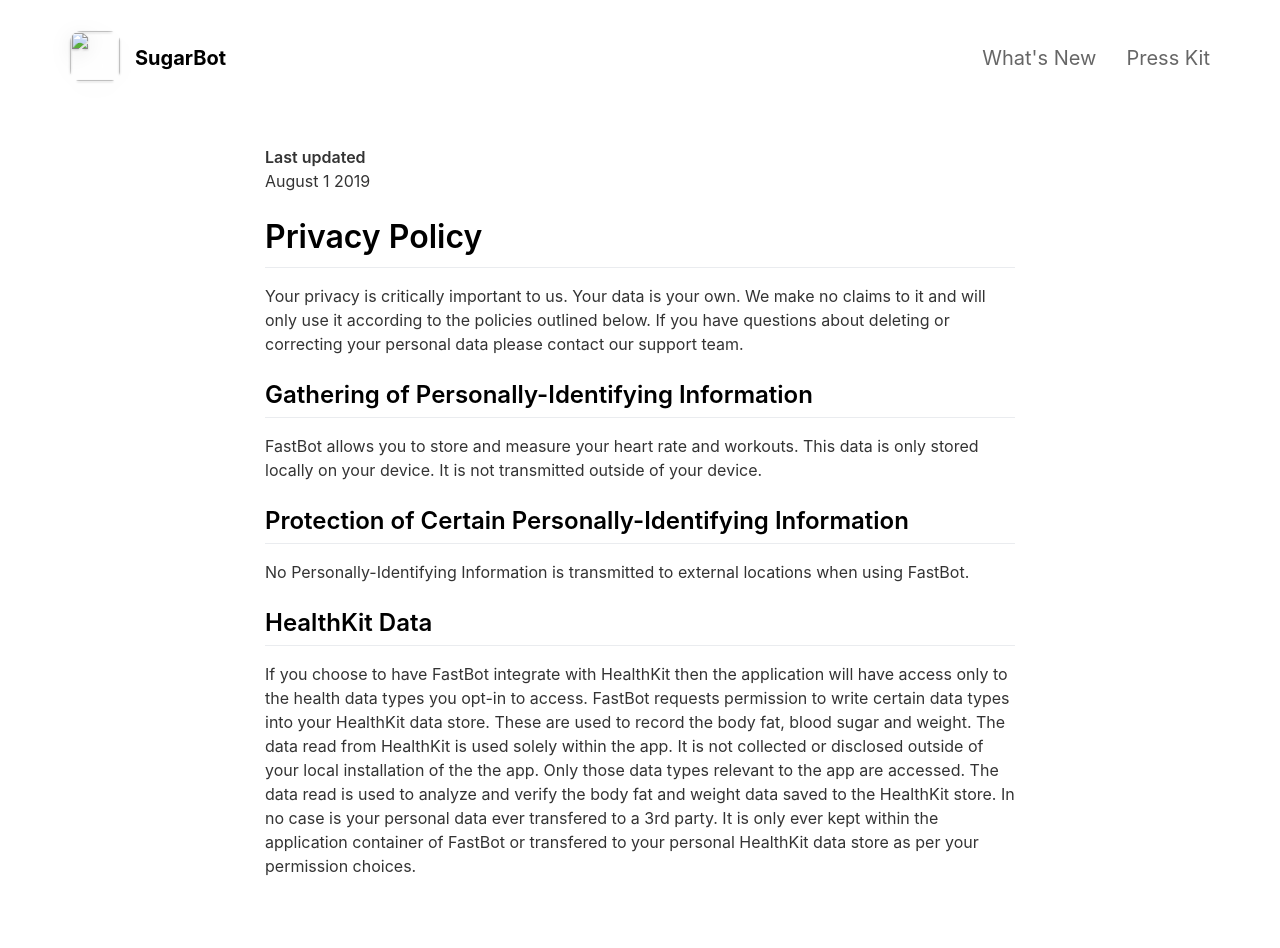
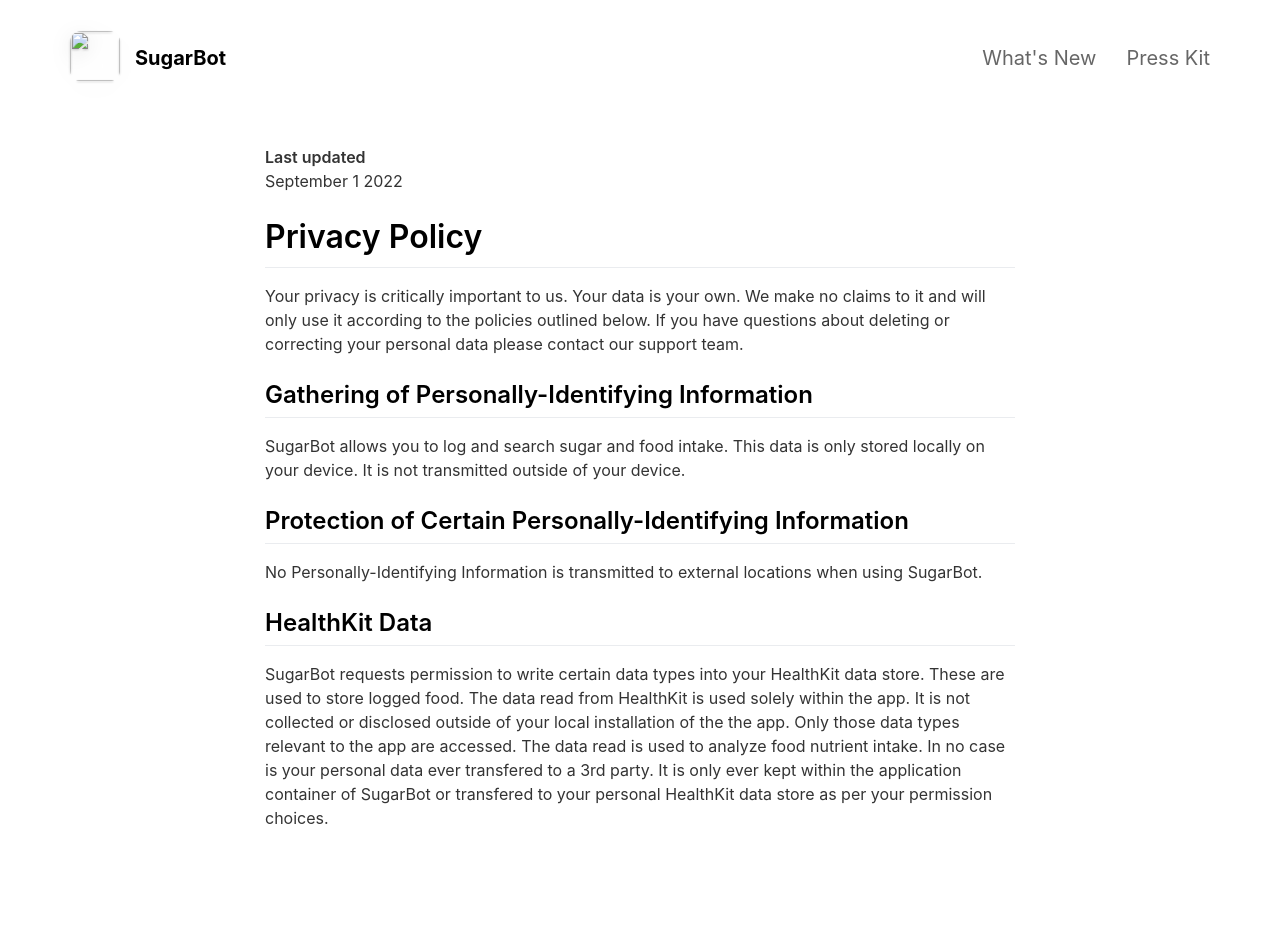
Before and after one commit to mecid/SugarBot-Landing, a Jekyll site: the page built from _pages/privacypolicy.md, in a window 1280 px wide. Built offline with Jekyll 4.4.1, drawn with Linux system fonts in a browser that asks for light colours; nearby versions of some CDN libraries; after the commit the page ends 900 px from its top, so only the background shows below that.

Commit message:
privacy policy corrected

```diff
--- a/_pages/privacypolicy.md
+++ b/_pages/privacypolicy.md
@@ -5,17 +5,17 @@ include_in_header: false
 ---
 
 **Last updated**
-August 1 2019
+September 1 2022
 
 # Privacy Policy
 Your privacy is critically important to us. Your data is your own. We make no claims to it and will only use it according to the policies outlined below.
 If you have questions about deleting or correcting your personal data please contact our support team.
 
 ## Gathering of Personally-Identifying Information
-FastBot allows you to store and measure your heart rate and workouts. This data is only stored locally on your device. It is not transmitted outside of your device.
+SugarBot allows you to log and search sugar and food intake. This data is only stored locally on your device. It is not transmitted outside of your device.
 
 ## Protection of Certain Personally-Identifying Information
-No Personally-Identifying Information is transmitted to external locations when using FastBot.
+No Personally-Identifying Information is transmitted to external locations when using SugarBot.
 
 ## HealthKit Data
-If you choose to have FastBot integrate with HealthKit then the application will have access only to the health data types you opt-in to access. FastBot requests permission to write certain data types into your HealthKit data store. These are used to record the body fat, blood sugar and weight. The data read from HealthKit is used solely within the app. It is not collected or disclosed outside of your local installation of the the app. Only those data types relevant to the app are accessed. The data read is used to analyze and verify the body fat and weight data saved to the HealthKit store. In no case is your personal data ever transfered to a 3rd party. It is only ever kept within the application container of FastBot or transfered to your personal HealthKit data store as per your permission choices.
+SugarBot requests permission to write certain data types into your HealthKit data store. These are used to store logged food. The data read from HealthKit is used solely within the app. It is not collected or disclosed outside of your local installation of the the app. Only those data types relevant to the app are accessed. The data read is used to analyze food nutrient intake. In no case is your personal data ever transfered to a 3rd party. It is only ever kept within the application container of SugarBot or transfered to your personal HealthKit data store as per your permission choices.
```
